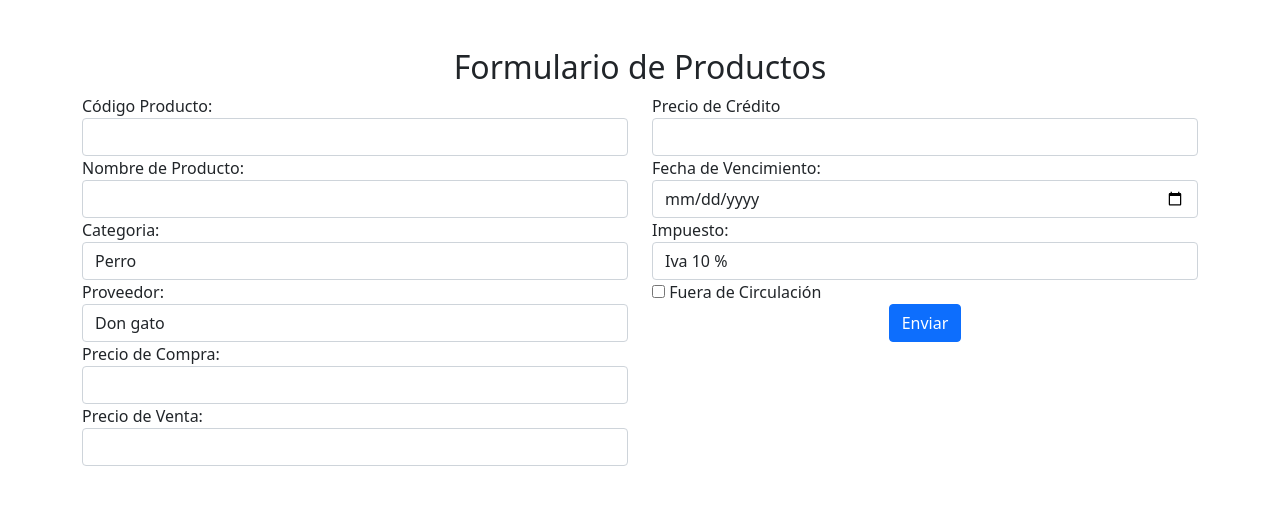
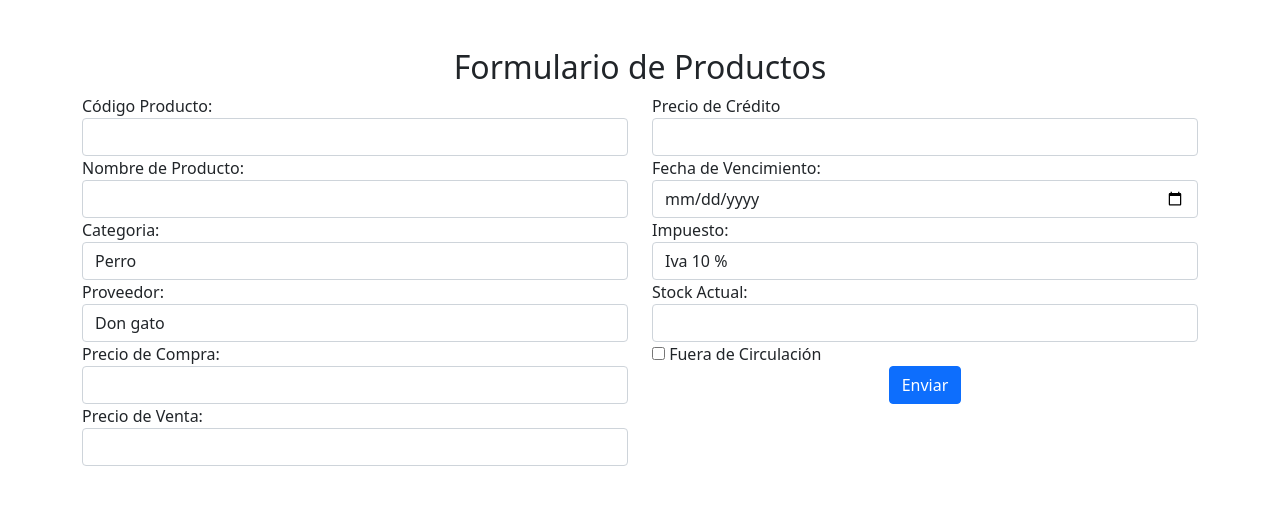
Before and after one commit to RDINFORMATICARUIZDIAZ/Proyecto_Controlphy, a Flask app: page /productos in a window 1280 px wide. Shown: the top 505 px of the page. Run offline with Flask 3, Linux system fonts and the light colour scheme; some libraries are stand-ins or nearby versions.

Commit message:
Se agrego campo stock_Actual al from productos

```diff
--- a/flask_app/templates/registros_productos.html
+++ b/flask_app/templates/registros_productos.html
@@ -72,11 +72,18 @@
                         </select>
                     </div>
 
+                    <div class="form-group">
+                        <label for="stockact">Stock Actual:</label>
+                        <input type="text" class="form-control" id="stockact" name="stockact" required>
+                    </div>
+
 
                     <div class="form-group">
                         <input type="checkbox" id="cbox2" value="second_checkbox" />
                         <label for="fcirculacion">Fuera de Circulación</label>
                     </div>
+
+
 
                 <div class="col-md-12 text-center">
                     <button type="submit" class="btn btn-primary">Enviar</button>
```
